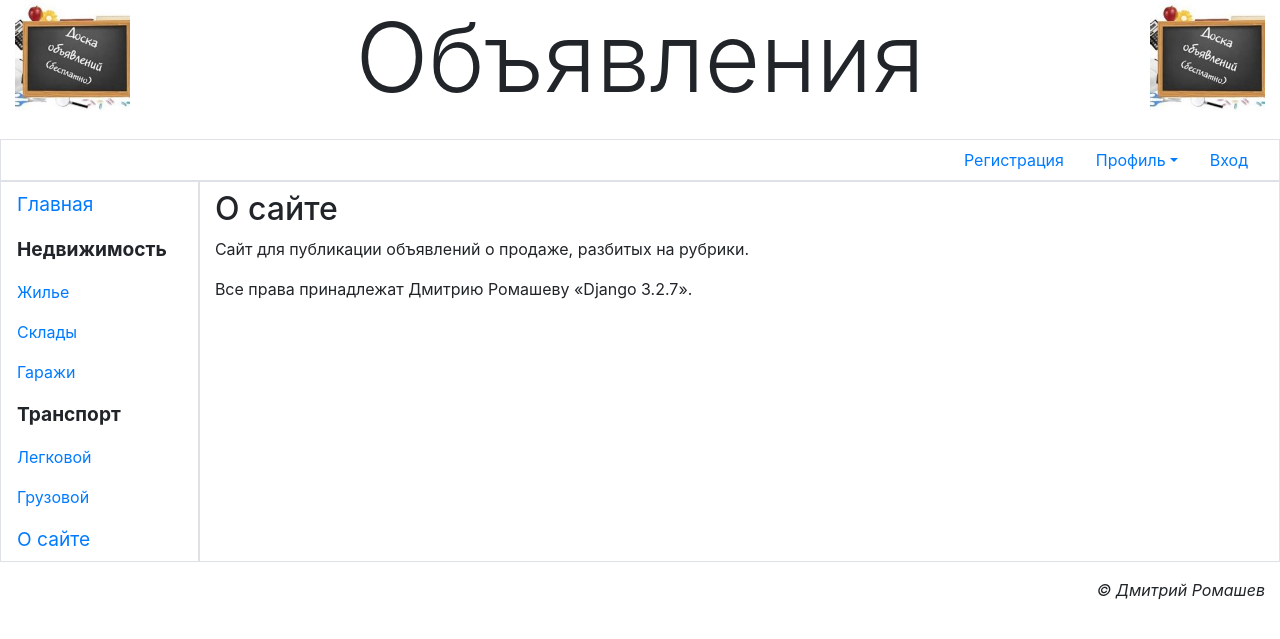
After one commit to dmitrij-rmshv/bBoard, a Django app: page /about/ in a window 1280 px wide. The commit adds this page. Shown: the top 639 px of the page. Run offline with Django 3.2, Linux system fonts and the light colour scheme; some libraries are stand-ins or nearby versions.

Commit message:
about_page

```diff
--- a/main/templates/layout/basic.html
+++ b/main/templates/layout/basic.html
@@ -44,6 +44,7 @@
             <span class="nav-link root font-weight-bold">Транспорт</span>
             <a class="nav-link" href="#">Легковой</a>
             <a class="nav-link" href="#">Грузовой</a>
+            <a class="nav-link root" href="{% url 'main:other' page='about' %}">О сайте</a>
         </nav>
         <section class="col border py-2">
             {% bootstrap_messages %}
--- /dev/null
+++ b/main/templates/main/about.html
@@ -0,0 +1,9 @@
+{% extends "layout/basic.html" %}
+
+{% block title %}О сайте{% endblock %}
+
+{% block content %}
+<h2>О сайте</h2>
+<p>Сайт для публикации объявлений о продаже, разбитых на рубрики.</p>
+<p>Все права принадлежат Дмитрию Ромашеву &laquo;Django 3.2.7&raquo;.</p>
+{% endblock %}
--- a/main/urls.py
+++ b/main/urls.py
@@ -1,9 +1,10 @@
 
 from django.urls import path
 
-from main.views import index
+from main.views import index, other_page
 
 app_name = 'main'
 urlpatterns = [
+    path('<str:page>/', other_page, name='other'),
     path('', index, name='index'),
 ]
--- a/main/views.py
+++ b/main/views.py
@@ -1,5 +1,17 @@
+from django import template
 from django.shortcuts import render
+from django.http import HttpResponse, Http404
+from django.template import TemplateDoesNotExist
+from django.template.loader import get_template
 
 
 def index(request):
     return render(request, 'main/index.html')
+
+
+def other_page(request, page):
+    try:
+        template = get_template('main/' + page + '.html')
+    except TemplateDoesNotExist:
+        raise Http404
+    return HttpResponse(template.render(request=request))
```
Also changed, not shown: 1 other file.
